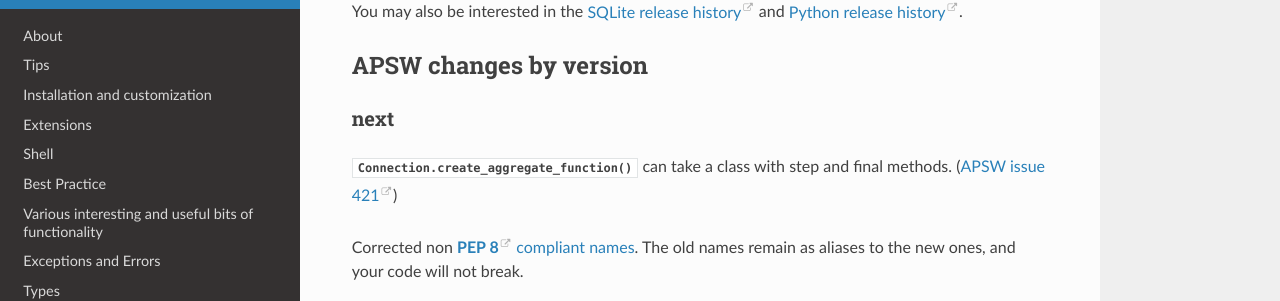
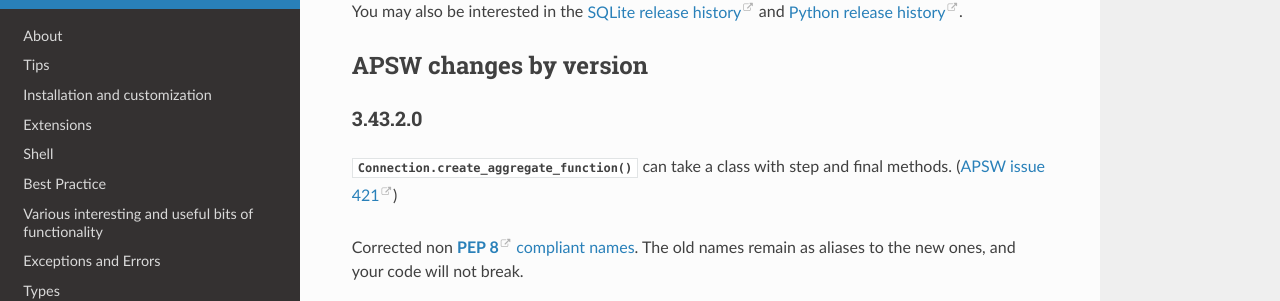
Before and after one commit to rogerbinns/apsw, a Sphinx documentation site: the page built from doc/changes.rst, in a window 1280 px wide and 900 px high. Shown: the part 263-564 px from the top of the window. Built offline with Sphinx 7.4.7 and the Read the Docs theme 2.0.0, drawn with Linux system fonts in a browser that asks for light colours; pages that are not in the unit, such as notebooks, are missing from menus; the version number is read from the project's files by our own code.

Commit message:
Materialize version number

```diff
--- a/doc/changes.rst
+++ b/doc/changes.rst
@@ -13,8 +13,8 @@
 APSW changes by version
 -----------------------
 
-next
-====
+3.43.2.0
+========
 
 :meth:`Connection.create_aggregate_function` can take a class with step
 and final methods. (:issue:`421`)
```
